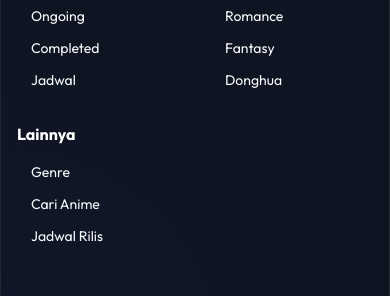
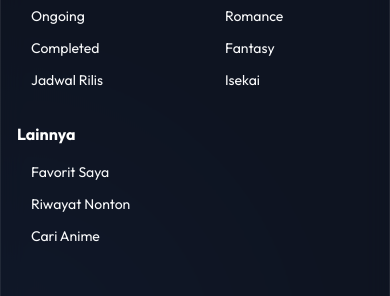
Before and after one commit to HafidzHqq/MYSTREAM, a Next.js app: page / in a window 390 px wide. Shown: the part 2163-2459 px from the top of the page. Built offline with nearby package versions, Linux system fonts and the light colour scheme; no server answers.

Commit message:
style: fix navbar layout squishing on medium/large screens by adjusting breakpoint to xl and clean up footer links

```diff
--- a/components/layout/Footer.tsx
+++ b/components/layout/Footer.tsx
@@ -7,18 +7,18 @@ const footerLinks = {
     { label: "Beranda", href: "/" },
     { label: "Ongoing", href: "/ongoing" },
     { label: "Completed", href: "/completed" },
-    { label: "Jadwal", href: "/schedule" },
+    { label: "Jadwal Rilis", href: "/schedule" },
   ],
   Kategori: [
     { label: "Action", href: "/genre/action" },
     { label: "Romance", href: "/genre/romance" },
     { label: "Fantasy", href: "/genre/fantasy" },
-    { label: "Donghua", href: "/donghua" },
+    { label: "Isekai", href: "/genre/isekai" },
   ],
   Lainnya: [
-    { label: "Genre", href: "/genre" },
+    { label: "Favorit Saya", href: "/favorites" },
+    { label: "Riwayat Nonton", href: "/history" },
     { label: "Cari Anime", href: "/search" },
-    { label: "Jadwal Rilis", href: "/schedule" },
   ],
 };
 
--- a/components/layout/Navbar.tsx
+++ b/components/layout/Navbar.tsx
@@ -77,7 +77,7 @@ export function Navbar() {
             </Link>
 
             {/* Desktop Nav Links */}
-            <div className="hidden lg:flex items-center gap-1 bg-white/5 border border-white/10 rounded-full px-2 py-1.5 backdrop-blur-md">
+            <div className="hidden xl:flex items-center gap-1 bg-white/5 border border-white/10 rounded-full px-2 py-1.5 backdrop-blur-md">
               {navLinks.map((link) => (
                 <Link
                   key={link.href}
@@ -143,7 +143,7 @@ export function Navbar() {
               {/* Mobile Menu Toggle */}
               <button
                 onClick={() => setMobileOpen(!mobileOpen)}
-                className="lg:hidden p-2.5 rounded-xl text-text-secondary hover:text-white hover:bg-white/10 transition-all border border-transparent hover:border-white/10"
+                className="xl:hidden p-2.5 rounded-xl text-text-secondary hover:text-white hover:bg-white/10 transition-all border border-transparent hover:border-white/10"
               >
                 {mobileOpen ? <X className="w-5 h-5" /> : <Menu className="w-5 h-5" />}
               </button>
@@ -153,7 +153,7 @@ export function Navbar() {
 
         {/* Mobile Menu */}
         <div className={clsx(
-          "lg:hidden absolute top-full left-0 right-0 bg-bg-primary/95 backdrop-blur-xl border-b border-white/5 transition-all duration-300 overflow-hidden",
+          "xl:hidden absolute top-full left-0 right-0 bg-bg-primary/95 backdrop-blur-xl border-b border-white/5 transition-all duration-300 overflow-hidden",
           mobileOpen ? "max-h-[400px] opacity-100" : "max-h-0 opacity-0"
         )}>
           <div className="px-4 py-4 flex flex-col gap-2">
```
